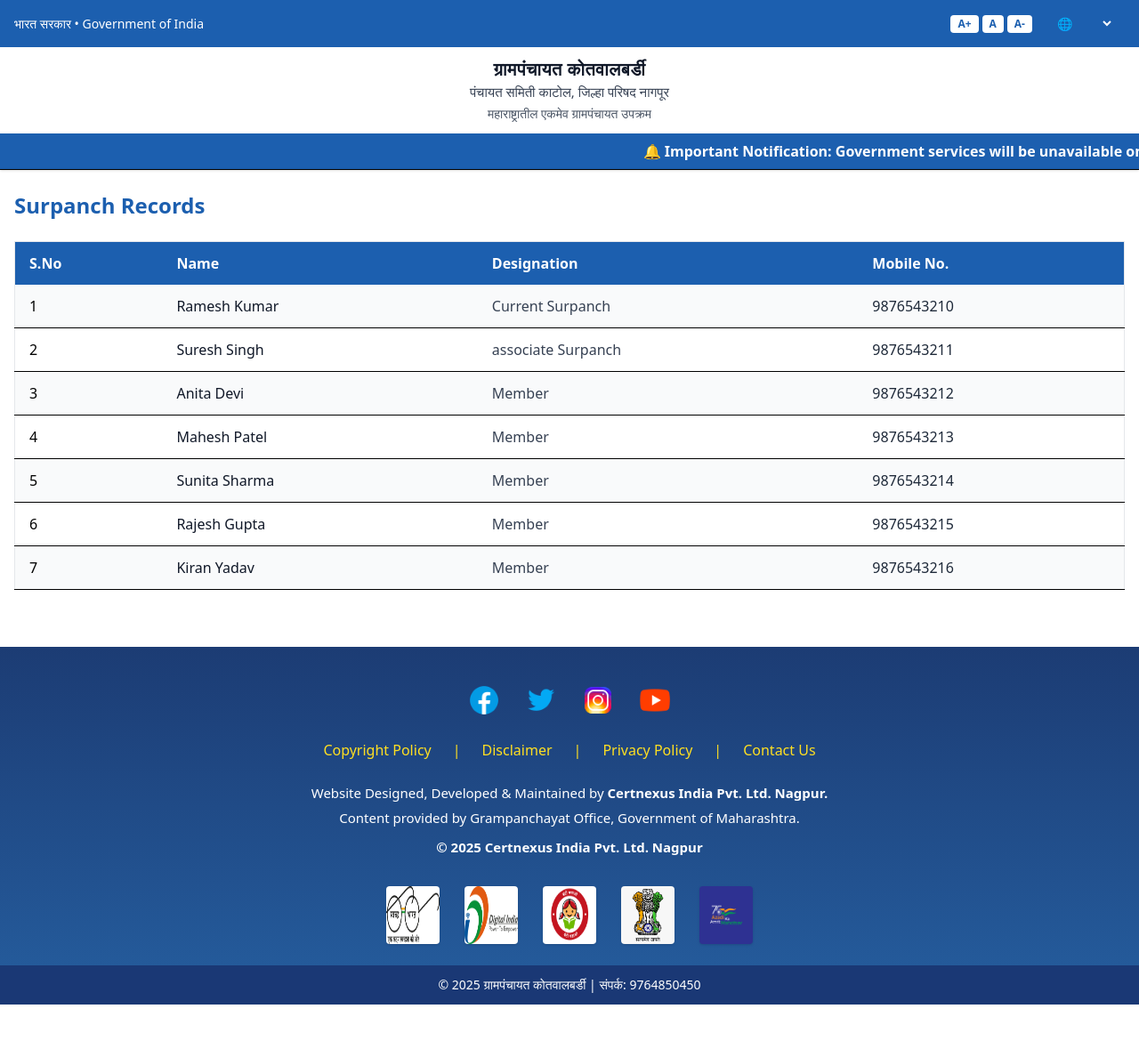
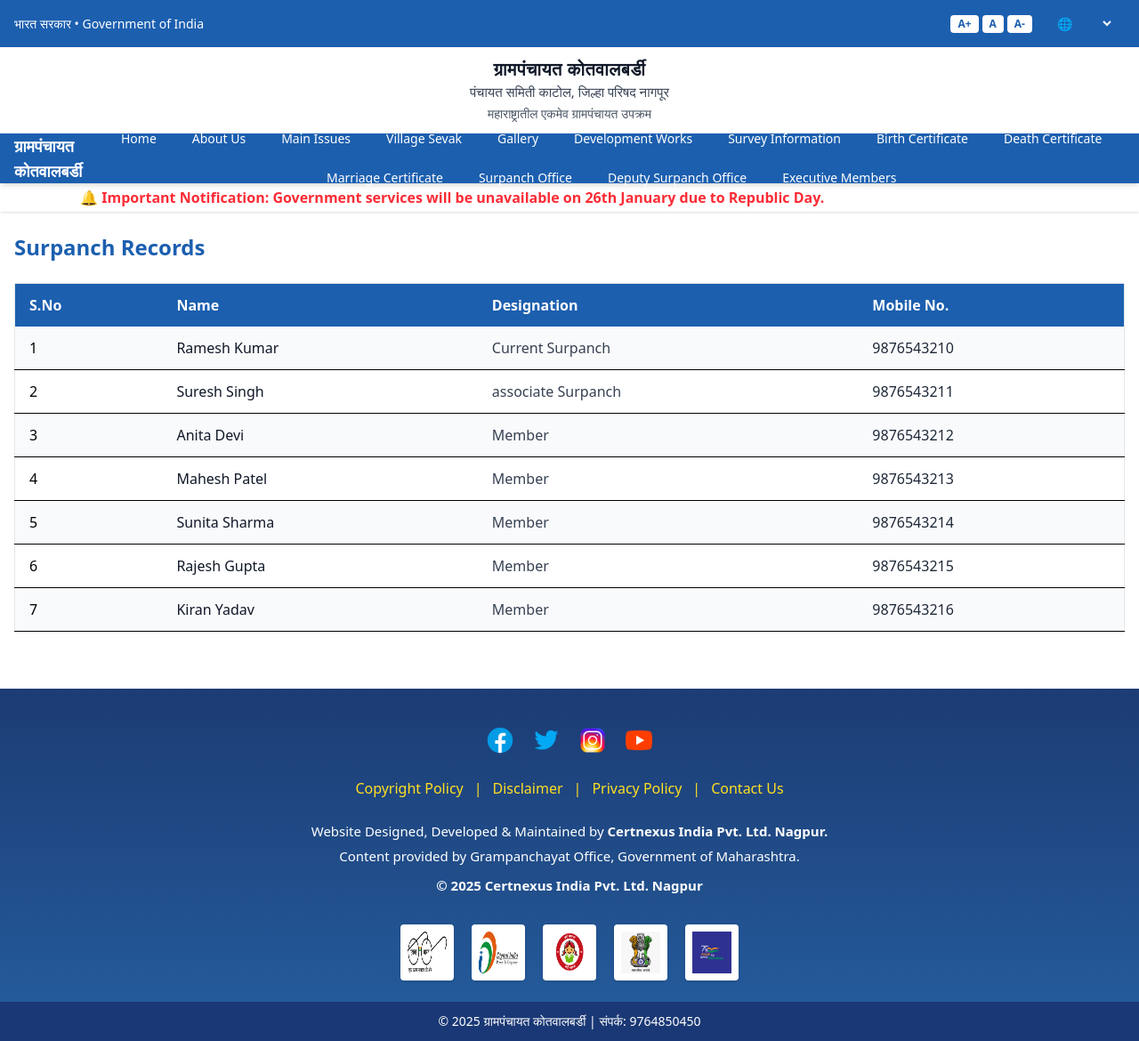
Before and after one commit to panditpankaj21/gram-portal, a Next.js app: page / in a window 1280 px wide. Shown: the whole page at 89% size. Before the commit the page ends 1129 px from the top, so only its background shows below. Built offline with nearby package versions, Linux system fonts and the light colour scheme.

Commit message:
Feat: Added menu

```diff
--- /dev/null
+++ b/app/about/page.tsx
@@ -0,0 +1,8 @@
+
+export default function Home() {
+  return (
+    <div className="text-2xl underline">
+      Hello, From About
+    </div>
+  );
+}
--- a/app/components/Footer.tsx
+++ b/app/components/Footer.tsx
@@ -5,37 +5,41 @@ import Image from "next/image";
 export default function Footer() {
   return (
     <>
-        <footer className="bg-gradient-to-b from-[#1C3C74] to-[#245A9A] text-center text-white pt-10 pb-6 mt-10">
+      <footer className="bg-gradient-to-b from-[#1C3C74] to-[#245A9A] text-white pt-10 pb-6 mt-10">
 
         {/* Social Icons */}
-        <div className="flex justify-center gap-6 mb-6">
-            <a href="#" aria-label="Facebook">
-            <Image src="/icons/facebook.png" alt="Facebook" width={40} height={40} />
+        <div className="flex justify-center flex-wrap gap-4 mb-6">
+          {[
+            { href: "#", alt: "Facebook", src: "/icons/facebook.png" },
+            { href: "#", alt: "Twitter", src: "/icons/twitter.png" },
+            { href: "#", alt: "Instagram", src: "/icons/instagram.png" },
+            { href: "#", alt: "YouTube", src: "/icons/youtube.png" },
+          ].map((icon, idx) => (
+            <a key={idx} href={icon.href} aria-label={icon.alt}>
+              <Image
+                src={icon.src}
+                alt={icon.alt}
+                width={36}
+                height={36}
+                className="hover:scale-110 transition-transform"
+              />
             </a>
-            <a href="#" aria-label="Twitter">
-            <Image src="/icons/twitter.png" alt="Twitter" width={40} height={40} />
-            </a>
-            <a href="#" aria-label="Instagram">
-            <Image src="/icons/instagram.png" alt="Instagram" width={40} height={40} />
-            </a>
-            <a href="#" aria-label="YouTube">
-            <Image src="/icons/youtube.png" alt="YouTube" width={40} height={40} />
-            </a>
+          ))}
         </div>
 
         {/* Policy Links */}
-        <div className="text-yellow-300 font-medium flex justify-center gap-6 flex-wrap mb-6">
+        <div className="text-yellow-300 font-medium flex flex-wrap justify-center gap-3 mb-6 text-sm md:text-base">
           <a href="#" className="hover:underline">Copyright Policy</a>
-            <span>|</span>
+          <span className="hidden sm:inline">|</span>
           <a href="#" className="hover:underline">Disclaimer</a>
-            <span>|</span>
+          <span className="hidden sm:inline">|</span>
           <a href="#" className="hover:underline">Privacy Policy</a>
-            <span>|</span>
+          <span className="hidden sm:inline">|</span>
           <a href="#" className="hover:underline">Contact Us</a>
         </div>
 
         {/* Main Text */}
-        <div className="text-white px-4 text-[15px] leading-relaxed">
+        <div className="px-4 text-[14px] md:text-[15px] leading-relaxed text-center">
           <p>
             Website Designed, Developed & Maintained by
             <span className="font-semibold"> Certnexus India Pvt. Ltd. Nagpur.</span>
@@ -43,22 +47,34 @@ export default function Footer() {
           <p className="mt-1">
             Content provided by Grampanchayat Office, Government of Maharashtra.
           </p>
-
           <p className="mt-2 font-semibold">
             © 2025 Certnexus India Pvt. Ltd. Nagpur
           </p>
         </div>
 
-        <div className="flex justify-center gap-7 flex-wrap mt-8 px-4">
-            <Image src="/logos/Swacch-Bharat.png" alt="Swachh Bharat" width={60} height={100} className="bg-white rounded shadow"/>
-            <Image src="/logos/Digital-India.png" alt="Digital India" width={60} height={100} className="bg-white rounded shadow"/>
-            <Image src="/logos/beti-bacho.png" alt="Beti Bacho Beti Padao" width={60} height={100} className="bg-white rounded shadow"/>
-            <Image src="/logos/satyamev.png" alt="Satyamev Jayete" width={60} height={100} className="bg-white rounded shadow"/>
-            <Image src="/logos/azadi.png" alt="Azadi ka Maha Utsav" width={60} height={100} className="bg-white rounded shadow"/>
+        {/* Logos */}
+        <div className="flex justify-center flex-wrap gap-5 mt-8 px-4">
+          {[
+            { src: "/logos/Swacch-Bharat.png", alt: "Swachh Bharat" },
+            { src: "/logos/Digital-India.png", alt: "Digital India" },
+            { src: "/logos/beti-bacho.png", alt: "Beti Bacho Beti Padao" },
+            { src: "/logos/satyamev.png", alt: "Satyamev Jayete" },
+            { src: "/logos/azadi.png", alt: "Azadi ka Maha Utsav" },
+          ].map((logo, idx) => (
+            <Image
+              key={idx}
+              src={logo.src}
+              alt={logo.alt}
+              width={60}
+              height={70}
+              className="bg-white rounded shadow p-2 max-w-[80px] h-auto"
+            />
+          ))}
         </div>
+      </footer>
 
-        </footer>
-        <div className="bg-[#1a3875] text-white text-center py-3 text-sm">
+      {/* Bottom Bar */}
+      <div className="bg-[#1a3875] text-white text-center py-3 text-xs md:text-sm">
         © 2025 ग्रामपंचायत कोतवालबर्डी | संपर्क: 9764850450
       </div>
     </>
--- /dev/null
+++ b/app/components/MainMenu.tsx
@@ -0,0 +1,94 @@
+"use client";
+
+import React, { useState } from "react";
+import Link from "next/link";
+
+const navItems = [
+  { label: "Home", href: "/" },
+  { label: "About Us", href: "/about" },
+  { label: "Main Issues", href: "/mukhya-prasth" },
+  { label: "Village Sevak", href: "/gram-sevak" },
+  { label: "Gallery", href: "/gallery" },
+  { label: "Development Works", href: "/vikas-kame" },
+  { label: "Survey Information", href: "/sabhechi-mahiti" },
+  { label: "Birth Certificate", href: "/janam-dakhala" },
+  { label: "Death Certificate", href: "/mrutyu-dakhala" },
+  { label: "Marriage Certificate", href: "/vivah-dakhala" },
+  { label: "Surpanch Office", href: "/surpanch-karyala" },
+  { label: "Deputy Surpanch Office", href: "/up-surpanch-karyala" },
+  { label: "Executive Members", href: "/sadasya-karyakari" },
+];
+
+
+export default function MainMenu() {
+  const [isOpen, setIsOpen] = useState(false);
+
+  return (
+    <nav className="bg-[#1C5FAF] text-white shadow-md">
+      <div className="max-w-7xl mx-auto px-4">
+        <div className="flex justify-between items-center h-14">
+          <div className="text-lg font-bold">ग्रामपंचायत कोतवालबर्डी</div>
+
+          <div className="hidden xl:flex flex-wrap gap-4 justify-center items-center">
+            {navItems.map((item) => (
+              <Link
+                key={item.label}
+                href={item.href}
+                className="px-3 py-1 hover:text-yellow-300 font-medium transition-colors text-sm"
+              >
+                {item.label}
+              </Link>
+            ))}
+          </div>
+
+          <div className="xl:hidden">
+            <button
+              onClick={() => setIsOpen(!isOpen)}
+              className="focus:outline-none"
+              aria-label="Toggle Menu"
+            >
+              <svg
+                className="w-6 h-6"
+                fill="none"
+                stroke="currentColor"
+                viewBox="0 0 24 24"
+              >
+                {isOpen ? (
+                  <path
+                    strokeLinecap="round"
+                    strokeLinejoin="round"
+                    strokeWidth={2}
+                    d="M6 18L18 6M6 6l12 12"
+                  />
+                ) : (
+                  <path
+                    strokeLinecap="round"
+                    strokeLinejoin="round"
+                    strokeWidth={2}
+                    d="M4 6h16M4 12h16M4 18h16"
+                  />
+                )}
+              </svg>
+            </button>
+          </div>
+        </div>
+      </div>
+
+      {/* Mobile Dropdown */}
+      {isOpen && (
+        <div className="xl:hidden bg-[#1C5FAF] px-4 pb-4 space-y-2">
+          {navItems.map((item) => (
+            <Link
+              key={item.label}
+              href={item.href}
+              className="block py-2 border-b border-blue-800 hover:text-yellow-300 font-medium"
+              onClick={() => setIsOpen(false)}
+            >
+              {item.label}
+            </Link>
+          ))}
+        </div>
+      )}
+    </nav>
+  );
+}
--- a/app/components/Navbar.tsx
+++ b/app/components/Navbar.tsx
@@ -3,6 +3,7 @@
 import GoogleTranslate from "./GoogleTranslate";
 import { useState } from "react";
 import NotificationBanner from "./NotificationBanner";
+import MainMenu from "./MainMenu";
 
 export default function Navbar() {
   const [fontSize, setFontSize] = useState("base");
@@ -20,15 +21,11 @@ export default function Navbar() {
   };
 
   return (
-    <header className="w-full bg-white border-b shadow-sm">
-      {/* Top Strip */}
+    <header className="w-full bg-white shadow-sm">
       <div className="w-full bg-[#1C5FAF] text-white text-sm py-1 px-4 flex justify-between items-center">
-        {/* Left: Government Label */}
         <span>भारत सरकार • Government of India</span>
 
-        {/* Right: Text Size + Translate */}
         <div className="flex items-center space-x-3">
-          {/* A+, A, A- Buttons */}
           <div className="flex items-center space-x-1">
             <button
               onClick={() => changeFont("large")}
@@ -54,7 +51,6 @@ export default function Navbar() {
         </div>
       </div>
 
-      {/* Main Heading */}
       <div className="px-4 py-3 text-center">
         <h1 className="text-xl font-bold text-gray-900 tracking-wide leading-tight">
           ग्रामपंचायत कोतवालबर्डी
@@ -68,6 +64,7 @@ export default function Navbar() {
           महाराष्ट्रातील एकमेव ग्रामपंचायत उपक्रम
         </p>
       </div>
+      <MainMenu/>
       <NotificationBanner/>
     </header>
   );
--- a/app/components/NotificationBanner.tsx
+++ b/app/components/NotificationBanner.tsx
@@ -2,8 +2,8 @@ import React from "react";
 
 const NotificationBanner: React.FC = () => {
   return (
-    <div className="w-full bg-[#1C5FAF] text-white overflow-hidden">
-      <div className="whitespace-nowrap animate-marquee py-2">
+    <div className="w-full text-red-500 overflow-hidden">
+      <div className="whitespace-nowrap animate-marquee py-1">
         <span className="mx-4 font-semibold">
           🔔 Important Notification: Government services will be unavailable on 26th January due to Republic Day.
         </span>
--- a/app/globals.css
+++ b/app/globals.css
@@ -2,13 +2,13 @@
 
 @layer utilities {
   @keyframes marquee {
-    0% { transform: translateX(100%); }
+    0% { transform: translateX(50%); }
     100% { transform: translateX(-100%); }
   }
 
   .animate-marquee {
     display: inline-block;
     min-width: 100%;
-    animation: marquee 25s linear infinite;
+    animation: marquee 19s linear infinite;
   }
 }
--- a/app/layout.tsx
+++ b/app/layout.tsx
@@ -1,4 +1,6 @@
 import type { Metadata } from "next";
+import Navbar from "./components/Navbar";
+import Footer from "./components/Footer";
 //@ts-ignore
 import "./globals.css";
 
@@ -15,9 +17,13 @@ export default function RootLayout({
   return (
     <html lang="en">
       <body>
-        <main>
-          {children}
-        </main>
+        <div className="min-h-screen flex flex-col">
+          <Navbar/>
+          <main className="flex-grow">
+            {children}
+          </main>
+          <Footer/>
+        </div>
       </body>
     </html>
   );
--- a/app/page.tsx
+++ b/app/page.tsx
@@ -1,15 +1,7 @@
-import Footer from './components/Footer';
-import Navbar from './components/Navbar';
 import SurpanchTable from './components/SurpanchTable';
 
 export default function Home() {
   return (
-    <div className="min-h-screen flex flex-col">
-      <Navbar/>
-      <main className="flex-grow">
-        <SurpanchTable/>
-      </main>
-      <Footer/>
-    </div>
+    <SurpanchTable/>
   );
 }
```
Lines whose indentation alone changed are shown as unchanged.
